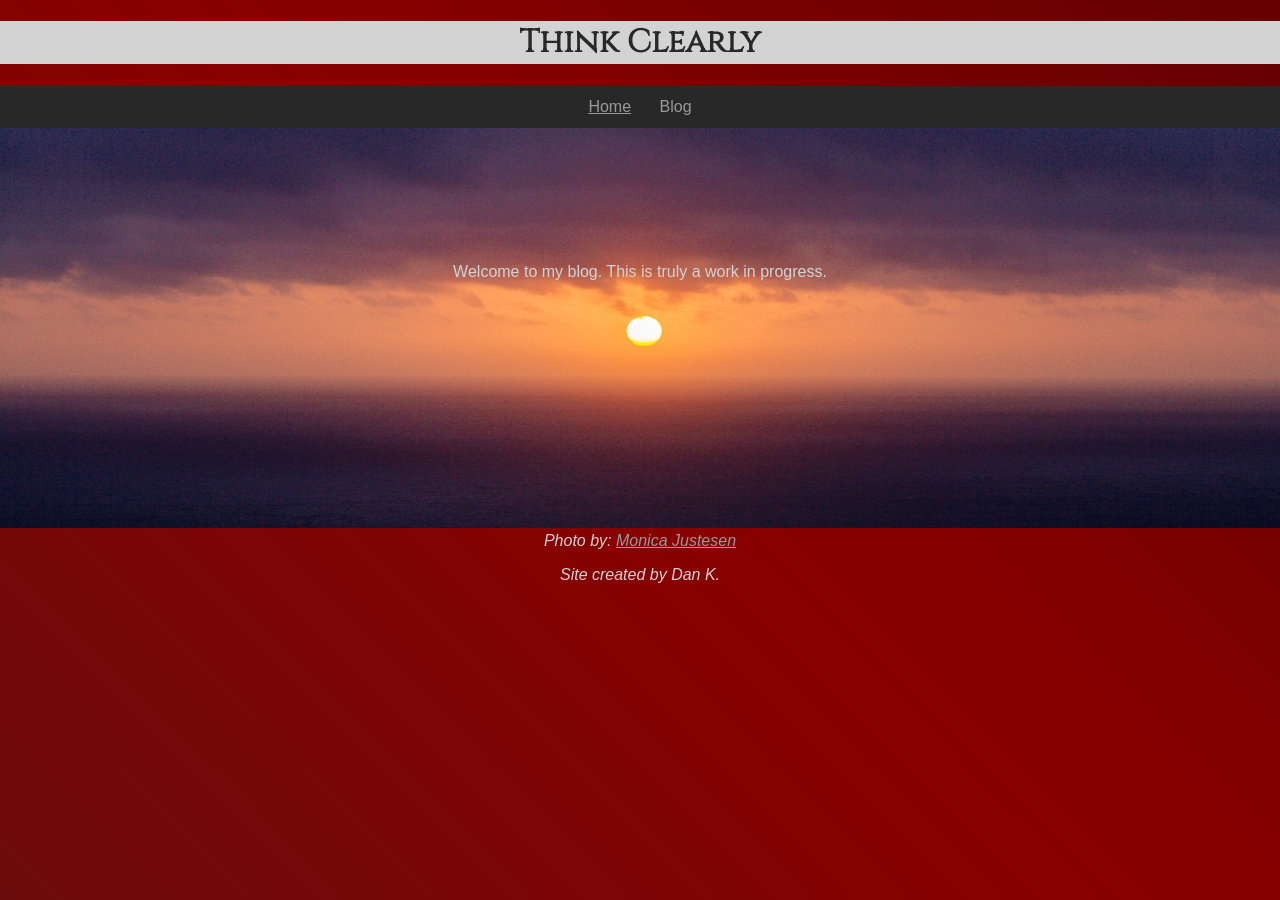
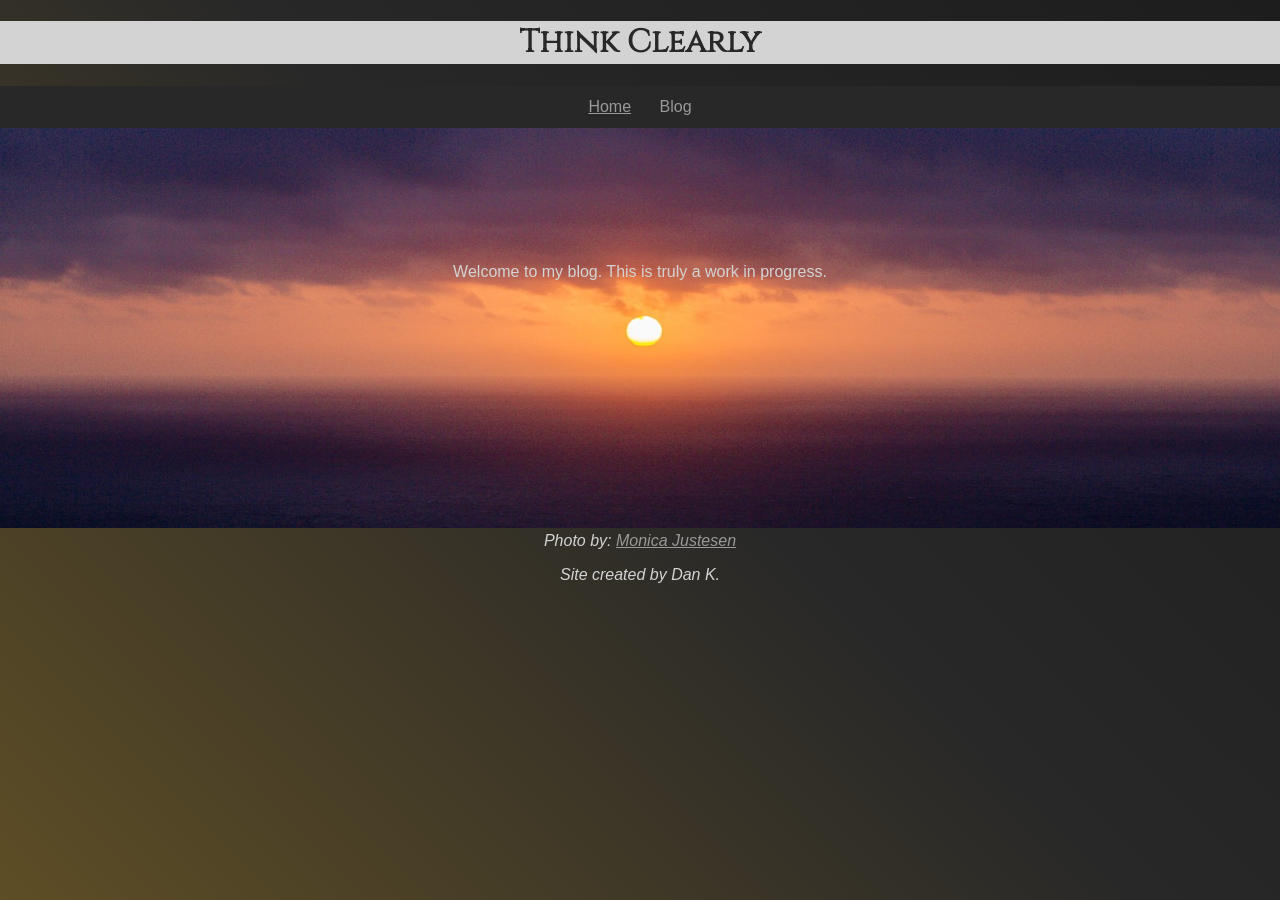
Before and after one commit to dekay2001/dekay2001.github.io, a Jekyll site: the page built from index.md, in a window 1280 px wide. Built offline with Jekyll 4.4.1, drawn with Linux system fonts in a browser that asks for light colours; some web fonts are replaced; our own code applies the rules of GitHub Pages for plain Markdown files.

Commit message:
using goldenrod in gradeient instead of red

```diff
--- a/assets/css/style.css
+++ b/assets/css/style.css
@@ -59,7 +59,7 @@ body {
     color: LightGray;
     background-color: #282828;
     font-family: 'Oxegyn', arial, verdana, sans-serif;
-    margin:auto;background: linear-gradient(45deg, #282828, darkred, black );
+    margin:auto;background: linear-gradient(45deg, goldenrod, #282828, black );
     background-size: 400% 400%;
     animation: gradientBG 30s ease infinite;
 }
```
